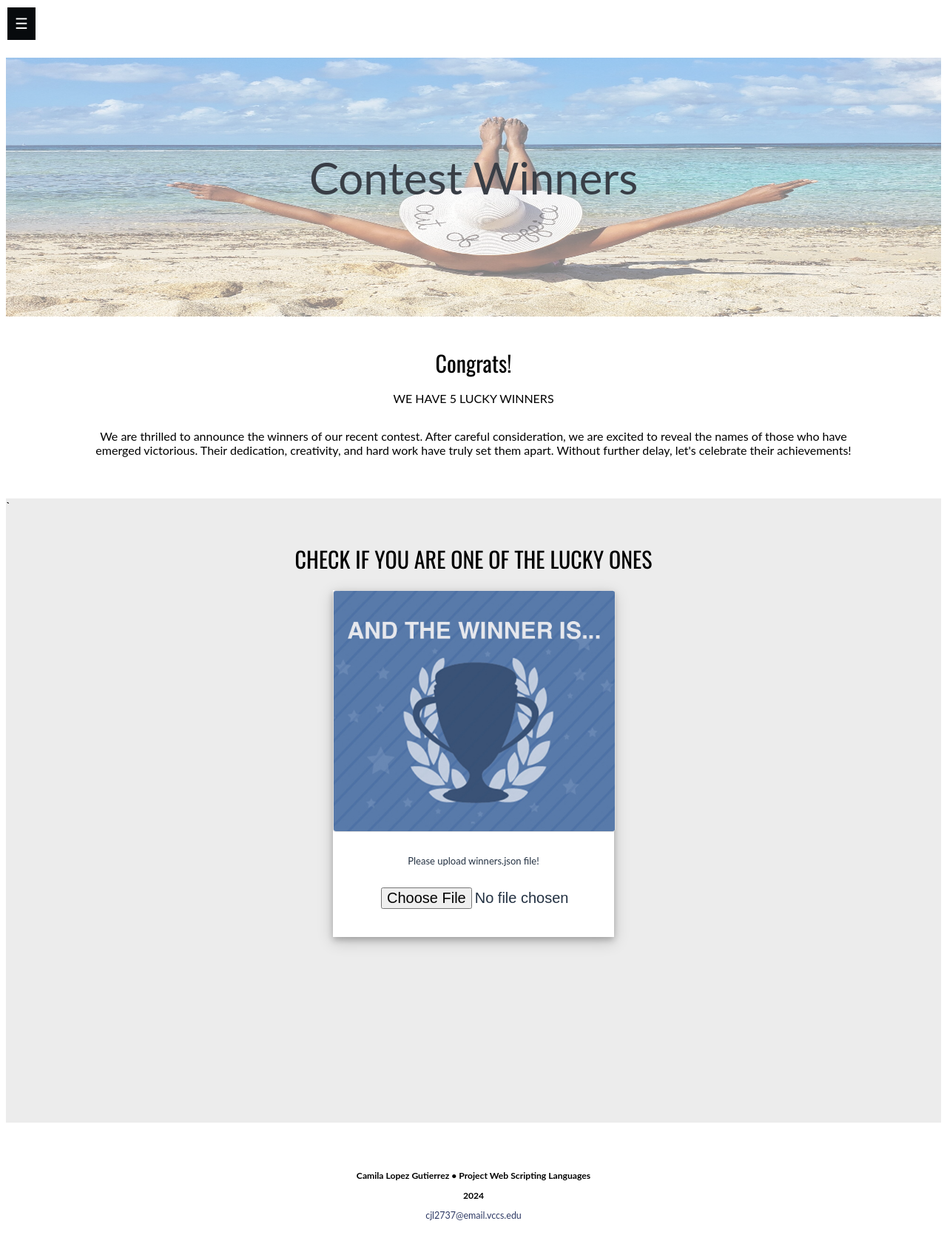
After one commit to Cami1425/WebScriptingLanguages, a PHP site: page /Project7Ch8.html in a window 1280 px wide. The commit adds this page. Shown: the whole page at 74% size. Run offline with PHP 8.4, Linux system fonts and the light colour scheme.

Commit message:
project7ch8 read json file

```diff
--- a/Project4Ch5.html
+++ b/Project4Ch5.html
@@ -33,6 +33,7 @@
             <a href="Project4Ch5.html">Project 4- Ch5</a>
             <a href="Project5Ch6.html">Project 5 Ch6</a>
             <a href="Project6Ch7.html">Project 6 Ch7</a>
+            <a href="Project7Ch8.html">Project 7 Ch8</a>
         </nav>
     </div>
 
--- a/Project5Ch6.html
+++ b/Project5Ch6.html
@@ -33,6 +33,7 @@
       <a href="Project4Ch5.html">Project 4 Ch5</a>
       <a href="Project5Ch6.html">Project 5 Ch6</a>
       <a href="Project6Ch7.html">Project 6 Ch7</a>
+      <a href="Project7Ch8.html">Project 7 Ch8</a>
     </nav>
   </div>
 
--- a/Project6Ch7.html
+++ b/Project6Ch7.html
@@ -33,6 +33,7 @@
             <a href="Project4Ch5.html">Project 4 Ch5</a>
             <a href="Project5Ch6.html">Project 5 Ch6</a>
             <a href="Project6Ch7.html">Project 5 Ch6</a>
+            <a href="Project7Ch8.html">Project 7 Ch8</a>
         </nav>
     </div>
 
--- /dev/null
+++ b/Project7Ch8.html
@@ -0,0 +1,83 @@
+<!DOCTYPE html>
+<html lang="en">
+<head>
+    <!--
+       JavaScript 7th Edition
+       Chapter 8
+       Project 7
+
+       Author: Camila Lopez
+       Date: 04 March 2024
+
+       Filename: Project7Ch8.html
+    -->
+
+    <meta charset="UTF-8">
+    <meta name="viewport" content="width=device-width,initial-scale=1.0">
+    <title>Web Scripting Languages</title>
+    <link rel="preconnect" href="https://fonts.googleapis.com">
+    <link rel="preconnect" href="https://fonts.gstatic.com" crossorigin>
+    <link href="https://fonts.googleapis.com/css2?family=Oswald:wght@200..700&display=swap" rel="stylesheet">
+    <link rel="stylesheet" href="styles.css" />
+    <script src="WSL.js" defer></script>
+    <script src="Project7Ch8.js" defer></script>
+</head>
+<body>
+
+    <!-- Side Nav Bar-->
+    <div class="sideNav" id="overlaySideNav">
+        <button class="hamburger">&#9776;</button>
+        <nav class="menuNav">
+            <a href="WSLProjects.html">Main Page</a>
+            <a href="#">Project 3</a>
+            <a href="Project4Ch5.html">Project 4 Ch5</a>
+            <a href="Project5Ch6.html">Project 5 Ch6</a>
+            <a href="Project6Ch7.html">Project 6 Ch7</a>
+            <a href="Project7Ch8.html">Project 7 Ch8</a>
+        </nav>
+    </div>
+
+    <!--  Title Banner-->
+    <div class="mainImgContainer">
+        <img id="codeImg" src="Images/contest.jpg" alt="JavaScript Code">
+        <div class="overlayText">Contest Winners</div>
+    </div>
+
+    <!--  Contest title-->
+    <div class="PageContainer">
+        <div class="contentContainer">
+            <div class="projTitle">Congrats!</div>
+            <p>WE HAVE 5 LUCKY WINNERS</p>
+            <p>We are thrilled to announce the winners of our recent contest. After careful consideration, we are excited to reveal the names of those who have emerged victorious. Their dedication, creativity, and hard work have truly set them apart. Without further delay, let's celebrate their achievements!</p>
+        </div>
+    </div>
+
+    <!-- Retrieve winners from JSON file section   -->
+    <div class="PageContainer">`
+        <div class="contentContainer">
+            <div class="projTitle" >CHECK IF YOU ARE ONE OF THE LUCKY ONES</div>
+            <section>
+                <div class="polaroid">
+                <!-- Polaroid image winner... -->
+                <img src="Images/checkWinnerButton.jpeg" id="iconImg">
+                <div class="polaroidContainer">
+                    <!-- retrieve JSON file_winners.json -->
+                    <p>Please upload winners.json file!</p>
+                    <input type="file" id="uploadButton">
+                </div>
+                </div>
+
+                <!-- Container for table with winners information -->
+                <div id = "container"></div>
+            </section>
+        </div>
+    </div>
+
+    <!--  Footer -->
+    <footer>
+        <h3>Camila Lopez Gutierrez &bull; Project Web Scripting Languages</h3>
+        <h3>2024</h3>
+        <p><a href="mailto:cjl2737@email.vccs.edu">cjl2737@email.vccs.edu</a></p>
+    </footer>
+</body>
+</html>
--- /dev/null
+++ b/Project7Ch8.js
@@ -0,0 +1,74 @@
+/*    JavaScript 7th Edition
+      Chapter 8
+      Chapter Project 7
+
+      Author: Camila Lopez
+      Date:   04 March 2024
+
+      Filename: Project7Ch8.js
+*/
+
+// Retrieve JASON file when click Check Winners button------
+//----------------------------------------------------------
+
+let winnerButton = document.getElementById("uploadButton");
+let containerBox = document.getElementById("container");
+
+// Function to load JSON file
+winnerButton.onchange = function() {
+    // Retrieve information about the selected file
+    let JSONfile = this.files[0];
+
+    // Read the contents of the selected file
+    let fr = new FileReader();
+    fr.readAsText(JSONfile);
+
+    // Once the file has finished loading, parse the JSON file
+    fr.onload=function(){
+
+        // Convert contents of the JSON data in fr.result
+        let winners = JSON.parse(fr.result);
+        makeWinnerTable(winners);
+    }
+};
+
+// Create table to display winners
+function makeWinnerTable(winners) {
+    let winnersTable = document.createElement("table");
+    let headerRow = document.createElement("tr");
+
+    // Create a table row containing property names stored in the JSON file
+    for (let prop in winners.directory[0]) {
+        let headerCell = document.createElement("th");
+
+        // Store prop ad the text content of header
+        headerCell.textContent = prop;
+
+        // Append headerCell to the headerRow
+        headerRow.appendChild(headerCell);
+    }
+    // Append headerRow to the winnersTable
+    winnersTable.appendChild(headerRow);
+
+
+    // Create table rows containing the property values for each entry in the directory
+    for (let i = 0; i < winners.directory.length; i++) {
+        let tableRow = document.createElement("tr");
+
+        // For loop in for the properties listed in the winners.directory[i]
+        for (let prop in winners.directory[i]) {
+            let tableCell = document.createElement("td");
+            // Store value of winners.directory[i][prop] as text content of tableCell
+            tableCell.textContent = winners.directory[i][prop];
+
+            // Append the tableCell to the tableRow object
+            tableRow.appendChild(tableCell);
+        }
+
+        // Append tableRow to the winnersTable object
+        winnersTable.appendChild(tableRow);
+    }
+
+    // Append winnersTable to the containerBox object
+    containerBox.appendChild(winnersTable);
+}
--- a/WSLProjects.html
+++ b/WSLProjects.html
@@ -31,6 +31,7 @@
       <a href="Project4Ch5.html">Project 4- Ch5</a>
       <a href="Project5Ch6.html">Project 5 Ch6</a>
       <a href="Project6Ch7.html">Project 6 Ch7</a>
+      <a href="Project7Ch8.html">Project 7 Ch8</a>
     </nav>
   </div>
 
--- a/styles.css
+++ b/styles.css
@@ -310,6 +310,92 @@ input[type=submit] {
     text-align: center;
 }
 
+/* --------------------------------------------------------------*/
+/* Styles for polaroid img with file button */
+/* --------------------------------------------------------------*/
+
+/* Rules format polaroid Image */
+div.polaroid {
+    width: 380px;
+    background-color: white;
+    box-shadow: 0 4px 8px 0 rgba(0, 0, 0, 0.2), 0 6px 20px 0 rgba(0, 0, 0, 0.19);
+    display: block;
+    margin: 20px auto 25px;
+}
+
+div.polaroidContainer {
+    padding: 18px 20px;
+    p {
+        color: #233142;
+        font-size: 13px;
+    }
+    input {
+        display: block;
+        margin-left: 30px;
+        font-size: 20px;
+        padding: 15px;
+        color: #233142;
+    }
+}
+
+#iconImg {
+    border: 1px solid #ddd;
+    border-radius: 4px;
+    width: 100%;
+    display: block;
+}
+
+/* --------------------------------------------------------------*/
+/* Styles for winners table */
+/* --------------------------------------------------------------*/
+
+/* Rules section winners */
+section {
+    margin-top: 0;
+    padding-bottom: 20px;
+    user-select:none;
+    height: 680px;
+    position: relative;
+}
+
+div#container {
+    width: 900px;
+    height: 380px;
+    margin: 30px auto;
+    overflow:auto;
+    padding: 10px;
+}
+
+/* Rules table JSON retrieve winners */
+div#container table {
+    border-collapse: collapse;
+    font-size: 0.8em;
+    margin: auto;
+}
+
+div#container th, div#container td {
+    border: 1px solid rgb(160, 160, 160);
+    background-color: #eaeaea;
+    padding: 7px 5px;
+}
+div#container table th {
+    color: white;
+    background-color: #818181;
+    text-align: center;
+    font-weight: bold;
+}
+
+div#container table tr:nth-of-type(even) td {
+    background-color: white;
+}
+div#container table tr td:first-of-type {
+    white-space:nowrap;
+}
+
+div#container table tr td:last-of-type {
+    white-space:nowrap;
+}
+
 
 /* --------------------------------------------------------------*/
 /* Styles for the side Footer */
```
Also changed, not shown: winners.json (added, +47 -0 lines), Images/checkWinnerButton.jpeg (added), Images/contest.jpg (added).
